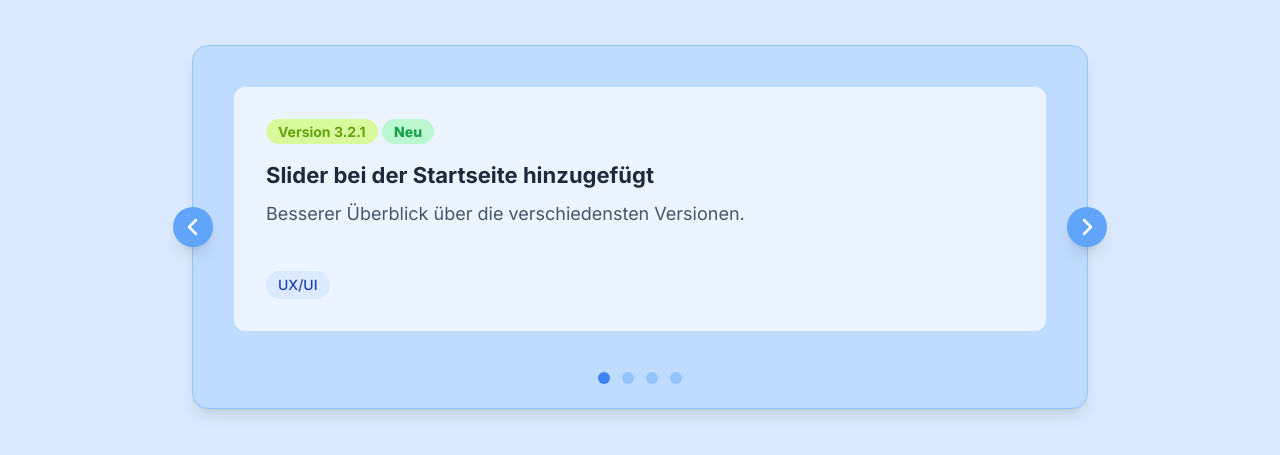
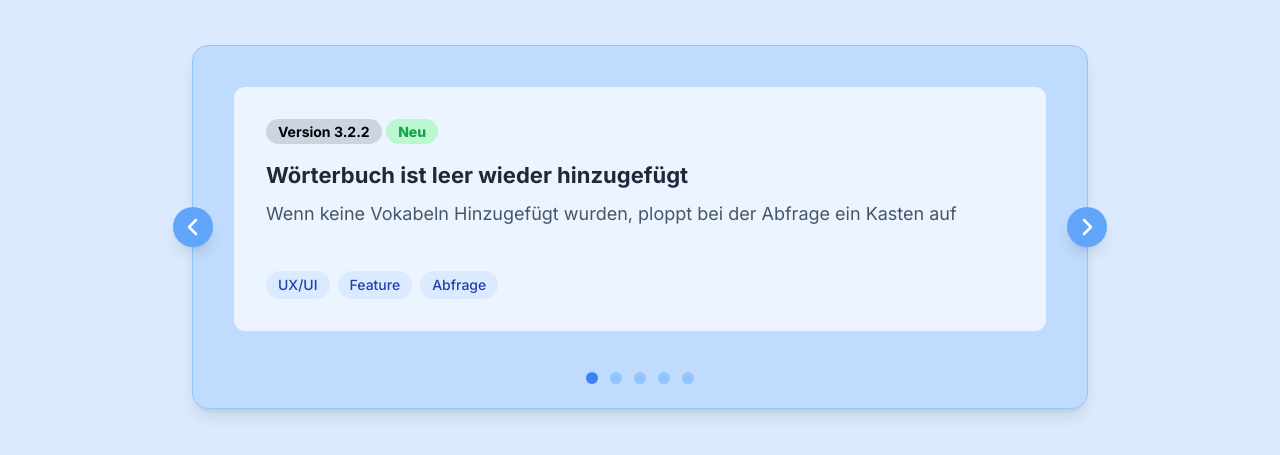
Before and after one commit to SimonTheDevloper/Vokabel-Trainer, a website: page index.html in a window 1280 px wide. Shown: the part 467-922 px from the top of the page. Drawn offline with nearby package versions, Linux system fonts and the light colour scheme.

Commit message:
bei der der startseite das neuse Update im slider hinzugefügt

```diff
--- a/index.html
+++ b/index.html
@@ -131,6 +131,31 @@
                                         class="bg-white/70 backdrop-blur-sm rounded-xl p-8 h-full flex flex-col justify-between border border-blue-200">
                                         <div>
                                             <span
+                                                class="text-sm font-bold text--600 bg-slate-300 px-3 py-1 rounded-full">Version
+                                                3.2.2</span>
+                                            <span
+                                                class="text-sm font-extrabold text-green-600 bg-green-200 px-3 py-1 rounded-full ">Neu</span>
+                                            <h3 class="text-[22px] font-bold text-slate-800 mt-4 mb-2">Wörterbuch ist
+                                                leer wieder hinzugefügt</h3>
+                                            <p class="text-slate-600 text-[18px]">Wenn keine Vokabeln Hinzugefügt
+                                                wurden, ploppt bei der Abfrage ein Kasten auf</p>
+                                        </div>
+                                        <div class="flex flex-wrap gap-2 mt-6">
+                                            <span
+                                                class="bg-blue-100 text-blue-800 px-3 py-1 rounded-full text-sm font-medium">UX/UI</span>
+                                            <span
+                                                class="bg-blue-100 text-blue-800 px-3 py-1 rounded-full text-sm font-medium">Feature</span>
+                                            <span
+                                                class="bg-blue-100 text-blue-800 px-3 py-1 rounded-full text-sm font-medium">Abfrage</span>
+                                        </div>
+                                    </div>
+                                </div>
+                                <!-- Slide 2 -->
+                                <div class="w-full flex-shrink-0 p-2 sm:p-4">
+                                    <div
+                                        class="bg-white/70 backdrop-blur-sm rounded-xl p-8 h-full flex flex-col justify-between border border-blue-200">
+                                        <div>
+                                            <span
                                                 class="text-sm font-bold text-lime-600 bg-lime-200 px-3 py-1 rounded-full">Version
                                                 3.2.1</span>
                                             <span
@@ -147,7 +172,7 @@
                                         </div>
                                     </div>
                                 </div>
-                                <!-- Slide 2 -->
+                                <!-- Slide 3 -->
                                 <div class="w-full flex-shrink-0 p-2 sm:p-4">
                                     <div
                                         class="bg-white/70 backdrop-blur-sm rounded-xl p-8 h-full flex flex-col justify-between border border-blue-200">
@@ -169,7 +194,7 @@
                                         </div>
                                     </div>
                                 </div>
-                                <!-- Slide 3 -->
+                                <!-- Slide 4 -->
                                 <div class="w-full flex-shrink-0 p-2 sm:p-4">
                                     <div
                                         class="bg-white/70 backdrop-blur-sm rounded-xl p-8 h-full flex flex-col justify-between border border-blue-200">
@@ -189,7 +214,7 @@
                                         </div>
                                     </div>
                                 </div>
-                                <!-- Slide 4 -->
+                                <!-- Slide 5 -->
                                 <div class="w-full flex-shrink-0 p-2 sm:p-4">
                                     <div
                                         class="bg-white/70 backdrop-blur-sm rounded-xl p-8 h-full flex flex-col justify-between border border-blue-200">
```
Also changed, not shown: dist/output.css.
